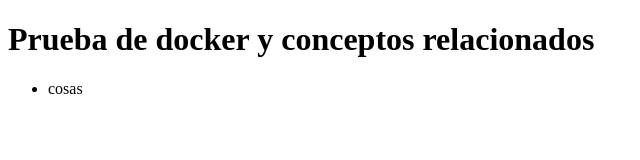
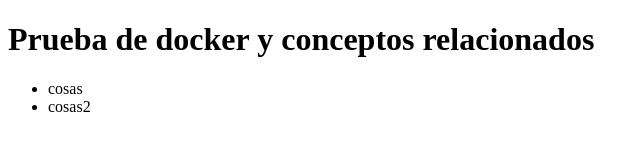
Before and after one commit to vicenteRodriguezVazquez/sesion-estudio, a plain HTML site: page index.html in a window 1280 px wide. Shown: the full height of the page, 0-640 px from the left. Drawn offline with Linux system fonts and the light colour scheme.

```diff
--- a/index.html
+++ b/index.html
@@ -10,6 +10,7 @@
     </h1>
     <ul>
         <li>cosas</li>
+        <li>cosas2</li>
     </ul>
 </body>
 </html>
```
Also changed, not shown: 1 other file.
